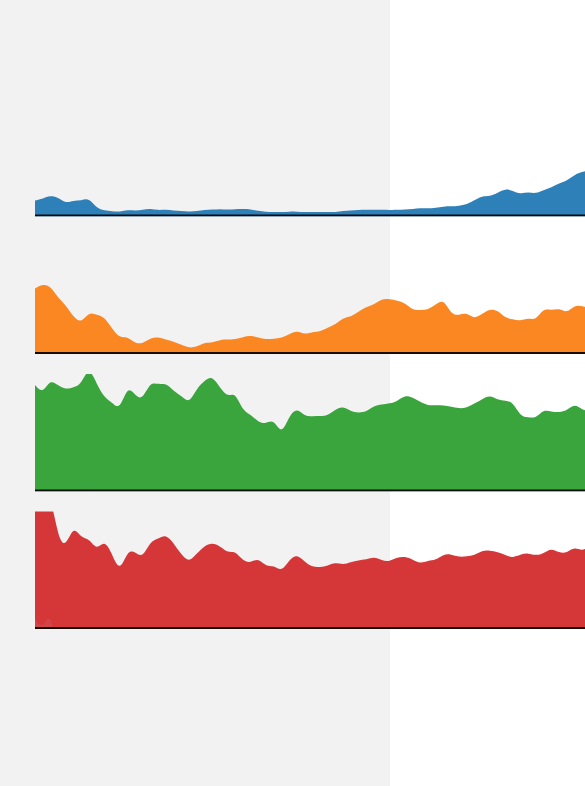
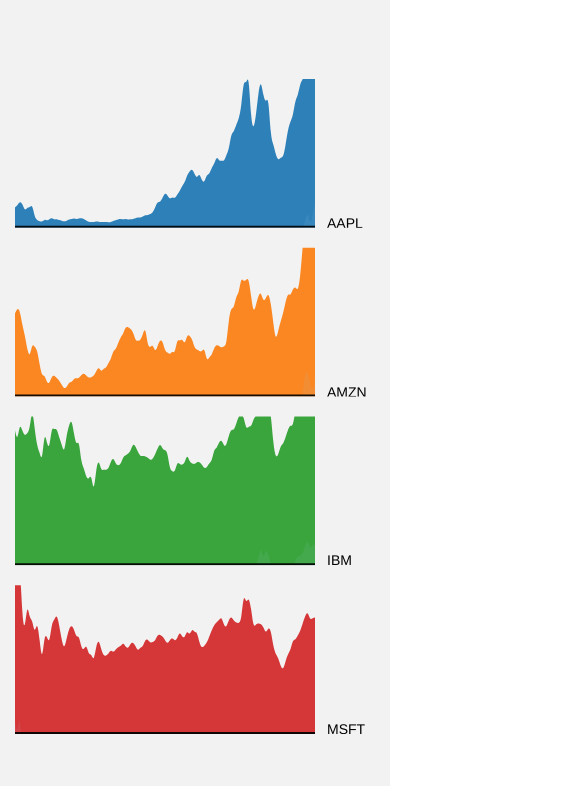
Before and after one commit to taylorculver/xenodata.com-v2, a website: page index.html in a window 390 px wide. Shown: the part 718-1504 px from the top of the page, 585 px wide, since content can reach past the window. Drawn offline with nearby package versions, Linux system fonts and the light colour scheme.

Commit message:
responsive visualizations section

```diff
--- a/css/main.css
+++ b/css/main.css
@@ -2552,6 +2552,5 @@ svg {
 }
 
 #visualizations {
-  height: 550px;
-  width: 1000px;
-}
+  height: 80vh;
+}
--- a/index.html
+++ b/index.html
@@ -146,7 +146,7 @@
             <div class="row">
                 <div class="col-sm-12 center">
                     <div class="skill">
-                        <div id="visualizations">
+                        <div id="visualizations" class="w-100">
                         </div>
                     </div>
                 </div>
--- a/visualizations.js
+++ b/visualizations.js
@@ -2,8 +2,7 @@ jQuery(function ($) {
 
     var container = $('#visualizations');
 
-    var m = [20, 20, 30, 20],
-        w = container.width(),
+    var w = container.width(),
         h = container.height();
 
     var x,
@@ -14,10 +13,12 @@ jQuery(function ($) {
     var color = d3.scale.category10();
 
     var svg = d3.select("#visualizations").append("svg")
-        .attr("width", w + m[1] + m[3])
-        .attr("height", h + m[0] + m[2])
-        .append("g")
-        .attr("transform", "translate(" + m[3] + "," + m[0] + ")");
+        .attr('viewBox', '0 0 ' + w + ' ' + h)
+        .attr('preserveAspectRatio', 'xMinYMin')
+        .append('g');
+        //.attr('transform', 'translate(' + Math.min(w, h) / 2 + ',' + Math.min(w, h) / 2 + ')');
+
+
 
     var stocks,
         symbols;
```
